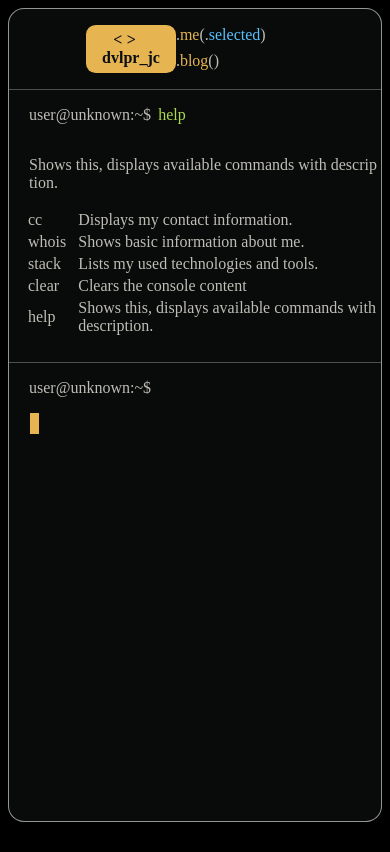
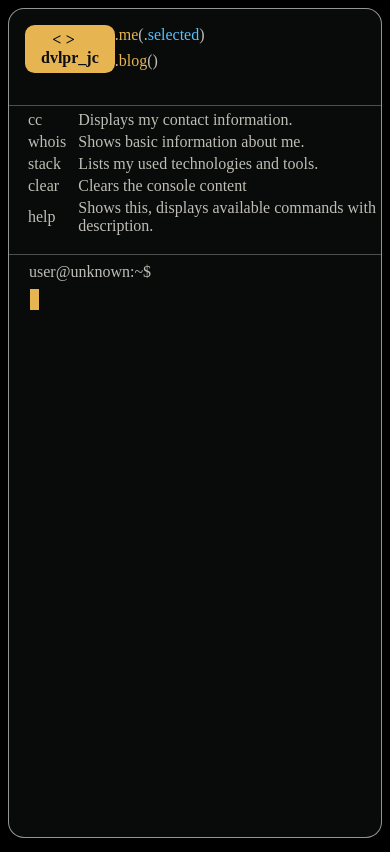
Before and after one commit to jakucermak/vigilant-dollop, a Next.js app: page / in a window 390 px wide. Built offline with nearby package versions, Linux system fonts and the light colour scheme; a web font is replaced by a local one.

Commit message:
Fixed scroll and layout issues

```diff
--- a/styles/components/header.module.scss
+++ b/styles/components/header.module.scss
@@ -27,3 +27,10 @@
         height: 3rem;
     }
 }
+
+@media (max-width: 400px) {
+    .header {
+        justify-content: left;
+        padding-left: 1rem;
+    }
+}
--- a/styles/components/terminal.module.scss
+++ b/styles/components/terminal.module.scss
@@ -6,21 +6,29 @@
     border: none;
     opacity: 0.5;
     box-shadow: 0 4px 30px rgba(0, 0, 0, 0.1);
-    margin: 1rem 0 0 0;
+    margin: 0.5rem 0 0 0;
+
+    @media (max-height: 800px) {
+        margin-top: 0rem;
+    }
 }
 .p {
     color: c.$text;
 }
 
 .container {
-    height: 80vh;
+    height: calc(100% - 7rem);
+
+    @media (max-height: 800px) {
+        height: calc(100% - 5rem);
+    }
 }
 
 .list_wrapper {
     max-height: 85%;
     overflow: scroll;
 
-    @media (max-width: 400px) {
+    @media (max-height: 800px) {
         max-height: 80%;
     }
 }
@@ -36,6 +44,7 @@
         word-wrap: break-word;
         word-break: break-all;
         border-left: 4px solid rgb(0, 0, 0, 0);
+        margin: 0.5rem 0;
     }
 }
 
@@ -89,6 +98,10 @@
     .failed_cmd {
         color: c.$failed;
     }
+
+    p {
+        margin: 0.5rem 0;
+    }
 }
 
 @keyframes blink {
--- a/styles/general.module.scss
+++ b/styles/general.module.scss
@@ -21,7 +21,7 @@
     opacity: 0.5;
     box-shadow: 0 4px 30px rgba(0, 0, 0, 0.1);
 
-    @media (max-width: 800px) {
+    @media (max-height: 800px) {
         margin-top: 1rem;
     }
 }
@@ -33,6 +33,6 @@
     backdrop-filter: blur(13.1px);
     -webkit-backdrop-filter: blur(13.1px);
     border: 1px solid rgba(255, 255, 255, 0.56);
-    height: calc(100% - 2rem);
+    height: calc(100% - 1rem);
     margin: 0.5rem;
 }
```
